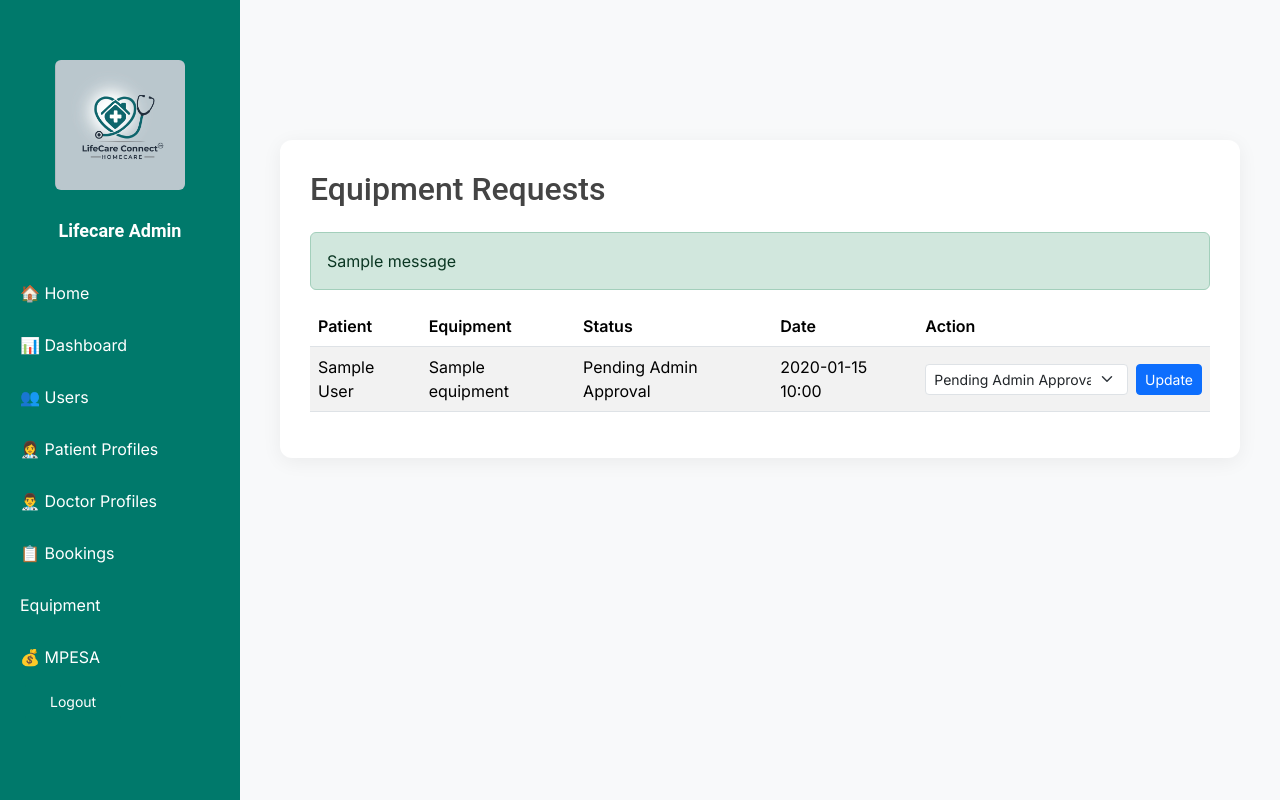
After one commit to Njirainianthony/LifecareConnect, a Django app: page /admin-dashboard/equipment-requests/ in a window 1280 px wide. The commit adds this page. Run offline with Django 5.2, Linux system fonts and the light colour scheme; a user stored in the database is signed in; tables that the repository leaves empty hold one stand-in row (values such as "Sample post"); one stand-in notice (Sample message) is shown; some libraries are stand-ins or nearby versions.

Commit message:
Equipment requests

```diff
--- a/lifecareapp/models.py
+++ b/lifecareapp/models.py
@@ -213,3 +213,21 @@ class Equipment(models.Model):
 
     def __str__(self):
         return self.name
+
+
+
+class EquipmentRequest(models.Model):
+    class RequestStatus(models.TextChoices):
+        PENDING = 'pending_admin_approval', 'Pending Admin Approval'
+        APPROVED = 'approved_admin', 'Approved by Admin'
+        DELIVERED = 'delivered', 'Delivered to Patient'
+        PAID = 'paid', 'Paid'
+
+    patient = models.ForeignKey('PatientProfile', on_delete=models.CASCADE, related_name='equipment_requests')
+    equipment = models.ForeignKey('Equipment', on_delete=models.CASCADE, related_name='requests')
+    status = models.CharField(max_length=40, choices=RequestStatus.choices, default=RequestStatus.PENDING)
+    created_at = models.DateTimeField(auto_now_add=True)
+    updated_at = models.DateTimeField(auto_now=True)
+
+    def __str__(self):
+        return f"{self.patient.full_name} → {self.equipment.name} ({self.get_status_display()})"
--- /dev/null
+++ b/lifecareapp/templates/admin/equipment_requests_list.html
@@ -0,0 +1,54 @@
+{% extends 'admin/base_admin.html' %}
+
+{% block content %}
+<h2 class="mb-4">Equipment Requests</h2>
+
+{# Flash messages for success / info #}
+{% if messages %}
+  {% for message in messages %}
+    <div class="alert alert-{{ message.tags }}">{{ message }}</div>
+  {% endfor %}
+{% endif %}
+
+<table class="table table-striped align-middle">
+  <thead>
+    <tr>
+      <th>Patient</th>
+      <th>Equipment</th>
+      <th>Status</th>
+      <th>Date</th>
+      <th>Action</th>   {# --- new column --- #}
+    </tr>
+  </thead>
+  <tbody>
+    {% for req in requests_list %}
+    <tr>
+      <td>{{ req.patient.full_name }}</td>
+      <td>{{ req.equipment.name }}</td>
+      <td>{{ req.get_status_display }}</td>
+      <td>{{ req.created_at|date:"Y-m-d H:i" }}</td>
+
+      <td>
+        {# ----- Inline form to change the status ----- #}
+        <form method="post" action="{% url 'equipment_requests_list' %}" class="d-flex align-items-center gap-2">
+          {% csrf_token %}
+          <input type="hidden" name="req_id" value="{{ req.id }}">
+
+          <select name="status" class="form-select form-select-sm">
+            {% for val, label in req.RequestStatus.choices %}
+              <option value="{{ val }}" {% if req.status == val %}selected{% endif %}>{{ label }}</option>
+            {% endfor %}
+          </select>
+
+          <button type="submit" class="btn btn-sm btn-primary">Update</button>
+        </form>
+      </td>
+    </tr>
+    {% empty %}
+    <tr>
+      <td colspan="5" class="text-center text-muted">No requests yet.</td>
+    </tr>
+    {% endfor %}
+  </tbody>
+</table>
+{% endblock %}
--- a/lifecareapp/urls.py
+++ b/lifecareapp/urls.py
@@ -72,11 +72,20 @@ urlpatterns = [
     path('admin-dashboard/doctor/<int:pk>/delete/', views.delete_doctor, name='delete_doctor'),
     #path('admin-dashboard/bookings/edit/<int:booking_id>/', views.edit_booking, name='edit_booking'),
     #path('admin-dashboard/bookings/delete/<int:booking_id>/', views.delete_booking, name='delete_booking'),
+    path('admin-dashboard/equipment-requests/', views.equipment_requests_list, name='equipment_requests_list'),
+    path("admin-dashboard/equipment-requests/<int:req_id>/approve/", views.approve_equipment_request,name="approve_equipment_request",),
+
+
+
     path('doctor/availability/', views.manage_availability, name='manage_availability'),
     path('doctor/availability/int:availability_id/delete/', views.delete_availability, name='delete_availability'),
+
+
     path('equipment/', views.equipment_list, name='equipment_list'),
     path('equipment/add/', views.equipment_create, name='equipment_create'),
     path('equipment/<int:pk>/', views.equipment_detail, name='equipment_detail'),
 
 
+
+
 ]
--- a/lifecareapp/views.py
+++ b/lifecareapp/views.py
@@ -3,7 +3,7 @@ from django.contrib.auth import authenticate, login, logout
 from django.contrib.auth.decorators import login_required,user_passes_test
 from django.views.decorators.http import require_POST
 from django.http import HttpResponse, JsonResponse
-from .models import PatientProfile, DoctorProfile, Profile, Booking, Payment, DoctorAvailability, Equipment
+from .models import PatientProfile, DoctorProfile, Profile, Booking, Payment, DoctorAvailability, Equipment, EquipmentRequest
 from .forms import UserRegistrationForm, PatientProfileForm, DoctorProfileForm, UserEditForm, ProfileEditForm, EquipmentForm, DoctorAvailabilityForm
 from django.contrib import messages
 from django.urls import reverse
@@ -21,6 +21,8 @@ from django.db.models import Count, Sum
 from django.db.models.functions import TruncDay
 from django.utils import timezone
 from datetime import timedelta
+from django.conf import settings
+
 
 
 
@@ -888,9 +890,45 @@ def equipment_list(request):
     return render(request, 'equipment_list.html', context)  # pass context
 
 
+from django.db.models import Q
+
+@login_required
 def equipment_detail(request, pk):
     equipment = get_object_or_404(Equipment, pk=pk)
-    return render(request, 'equipment_detail.html', {'equipment': equipment})
+    patient_profiles = PatientProfile.objects.filter(user=request.user)
+
+    # ✅ check if there’s already an approved request for this equipment
+    approved_exists = equipment.requests.filter(
+        status=EquipmentRequest.RequestStatus.APPROVED
+    ).exists()
+
+    if request.method == "POST":
+        if approved_exists:
+            messages.error(request, "This equipment is already approved for someone else.")
+            return redirect("equipment_detail", pk=equipment.pk)
+
+        profile_id = request.POST.get("patient_profile")
+        profile = get_object_or_404(PatientProfile, id=profile_id, user=request.user)
+
+        EquipmentRequest.objects.create(
+            equipment=equipment,
+            patient=profile,   # ✅ use correct field name
+            status=EquipmentRequest.RequestStatus.PENDING
+        )
+        messages.success(request, "Your request has been submitted!")
+        return redirect("equipment_detail", pk=equipment.pk)
+
+    return render(
+        request,
+        "equipment_detail.html",
+        {
+            "equipment": equipment,
+            "patient_profiles": patient_profiles,
+            "approved_exists": approved_exists,
+        }
+    )
+
+
 
 
 #Equipment form
@@ -907,6 +945,63 @@ def equipment_create(request):
     return render(request, 'add_equipment.html', {'form': form})
 
 
+
+@user_passes_test(is_admin)
+def equipment_requests_list(request):
+    if request.method == "POST":
+        req_id = request.POST.get("req_id")
+        new_status = request.POST.get("status")
+
+        request_obj = get_object_or_404(EquipmentRequest, id=req_id)
+        request_obj.status = new_status
+        request_obj.save()
+
+        messages.success(request, f"Status updated to {request_obj.get_status_display()}")
+
+        return redirect("equipment_requests_list")
+
+    requests_list = EquipmentRequest.objects.select_related('patient', 'equipment').order_by('-created_at')
+    return render(request, 'admin/equipment_requests_list.html', {
+        'requests_list': requests_list
+    })
+
+
+@user_passes_test(is_admin)
+def approve_equipment_request(request, req_id):
+    """Admin marks an equipment request as approved
+    and automatically sets the equipment to unavailable.
+    """
+    req = get_object_or_404(EquipmentRequest, id=req_id)
+
+    # Update request status
+    req.status = EquipmentRequest.RequestStatus.APPROVED
+    req.save()
+
+    # Mark the equipment itself as unavailable
+    req.equipment.available = False
+    req.equipment.save()
+
+    # Optional: simple email/console notification
+    from django.core.mail import send_mail
+    from django.conf import settings
+    send_mail(
+        subject="Your Equipment Request was Approved",
+        message=(
+            f"Hi {req.patient.full_name},\n\n"
+            f"Your request for {req.equipment.name} has been approved. "
+            "Please log in to proceed with payment or pickup arrangements.\n\n"
+            "Thank you!"
+        ),
+        from_email=getattr(settings, 'DEFAULT_FROM_EMAIL', 'no-reply@example.com'),
+        recipient_list=[req.patient.email],   # ensure PatientProfile has email field
+        fail_silently=True,
+    )
+
+    messages.success(
+        request,
+        f"{req.equipment.name} approved and marked unavailable."
+    )
+    return redirect("equipment_requests_list")
 
 
 
```
Also changed, not shown: lifecareapp/templates/equipment_detail.html (+24 -6 lines), LifecareConnect/settings.py (line endings or trailing spaces), lifecareapp/migrations/0004_merge_20250917_2243.py (added), lifecareapp/migrations/0005_equipmentrequest.py (added), media/dashboard_patient/WhatsApp_Image_2025-06-12_at_15.48.50_ee616c11_vWh1cR0.jpg (added), media/dashboard_patient/WhatsApp_Image_2025-06-12_at_15.48.51_3f45616c.jpg (added), 2 other files.
